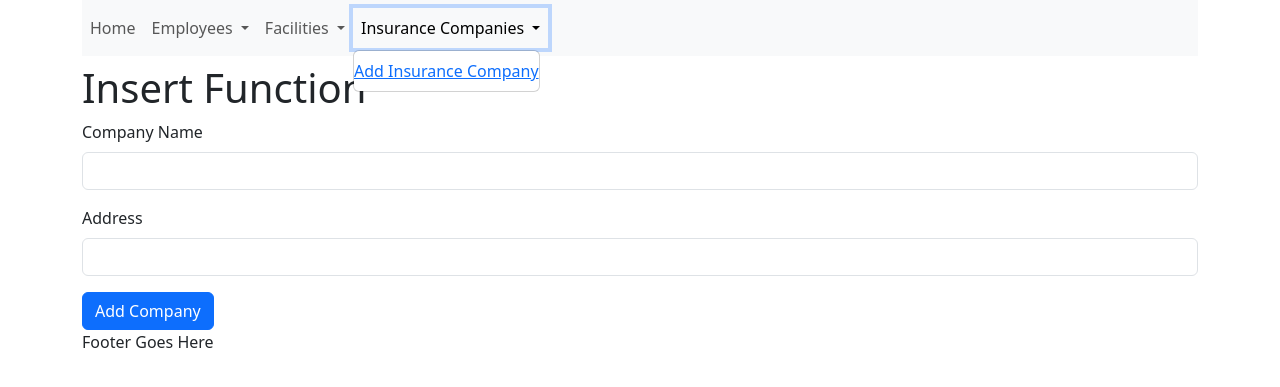
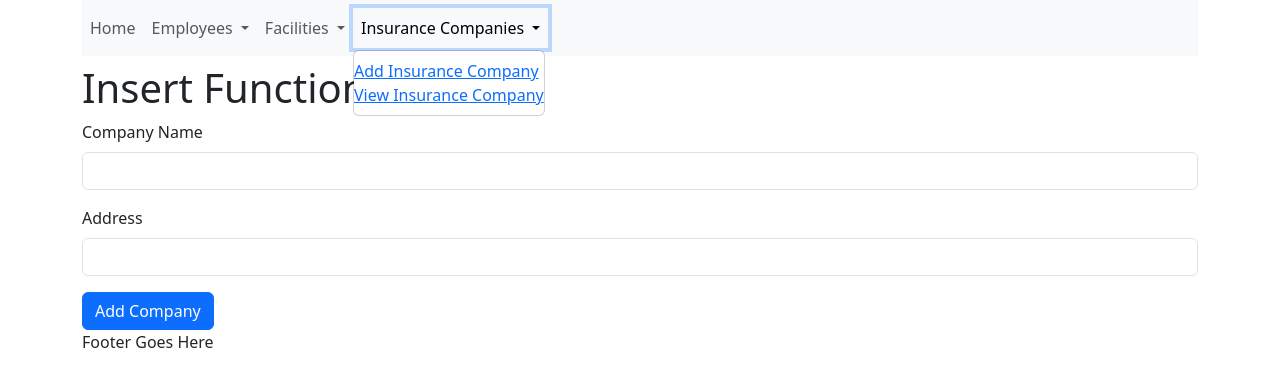
Before and after one commit to jgwentworth92/CS634_Final_Project_Application, a Flask app: page /add_insurance_company in a window 1280 px wide, after a click on "Insurance Companies". Shown: the top 387 px of the page. Run offline with Flask 3, Linux system fonts and the light colour scheme; parts of the project's set-up code (start-up, migrations or seed data) failed here and were passed over; some libraries are stand-ins or nearby versions.

Commit message:
add insurance view

```diff
--- a/app/templates/base.html
+++ b/app/templates/base.html
@@ -58,6 +58,7 @@
                             </a>
                             <ul class="dropdown-menu" aria-labelledby="navbarDropdownInsurance">
                                 <li><a href="{{ url_for('routes.add_insurance_company') }}">Add Insurance Company</a></li>
+                                     <li><a href="{{ url_for('routes.view_insurance_companies') }}">View Insurance Company</a></li>
                             </ul>
                         </li>
                     </ul>
```
